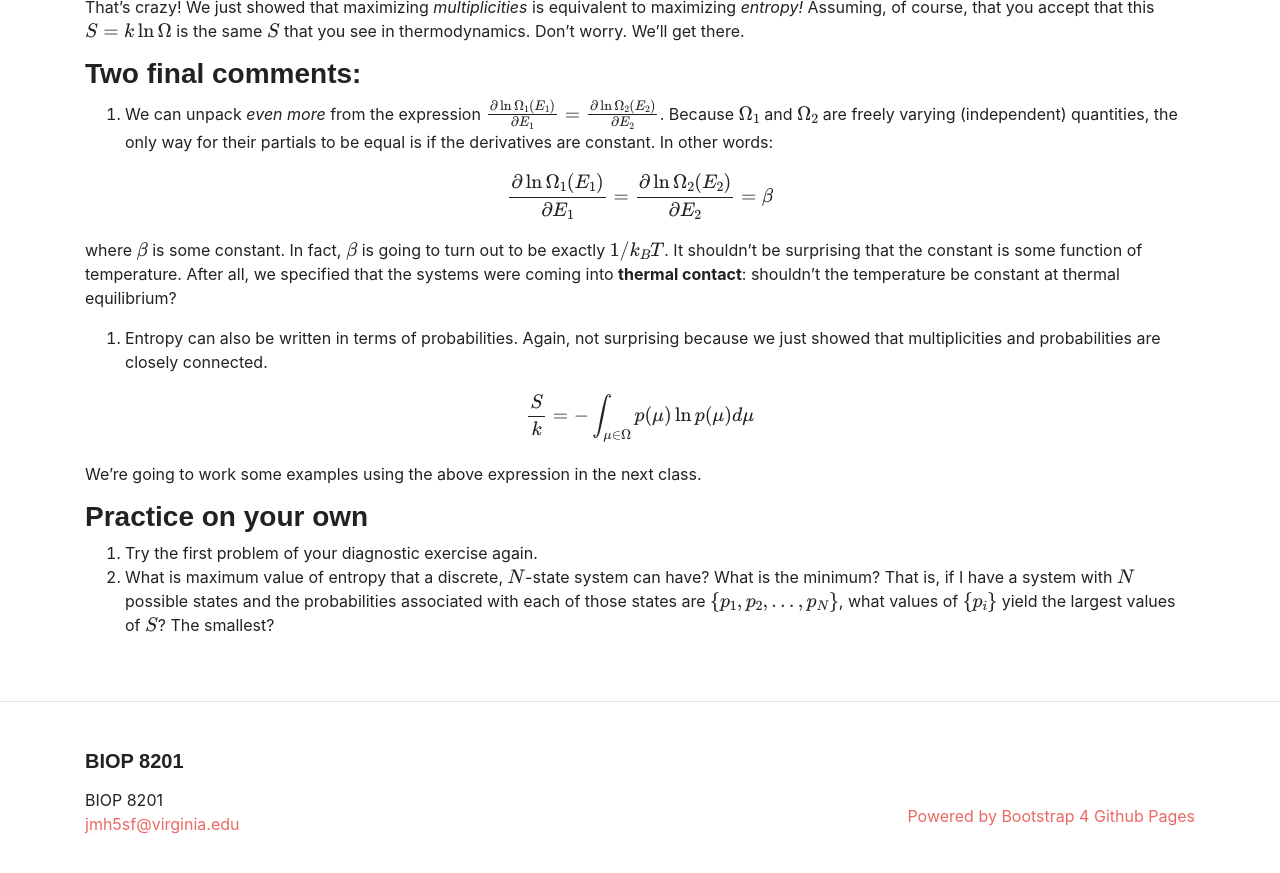
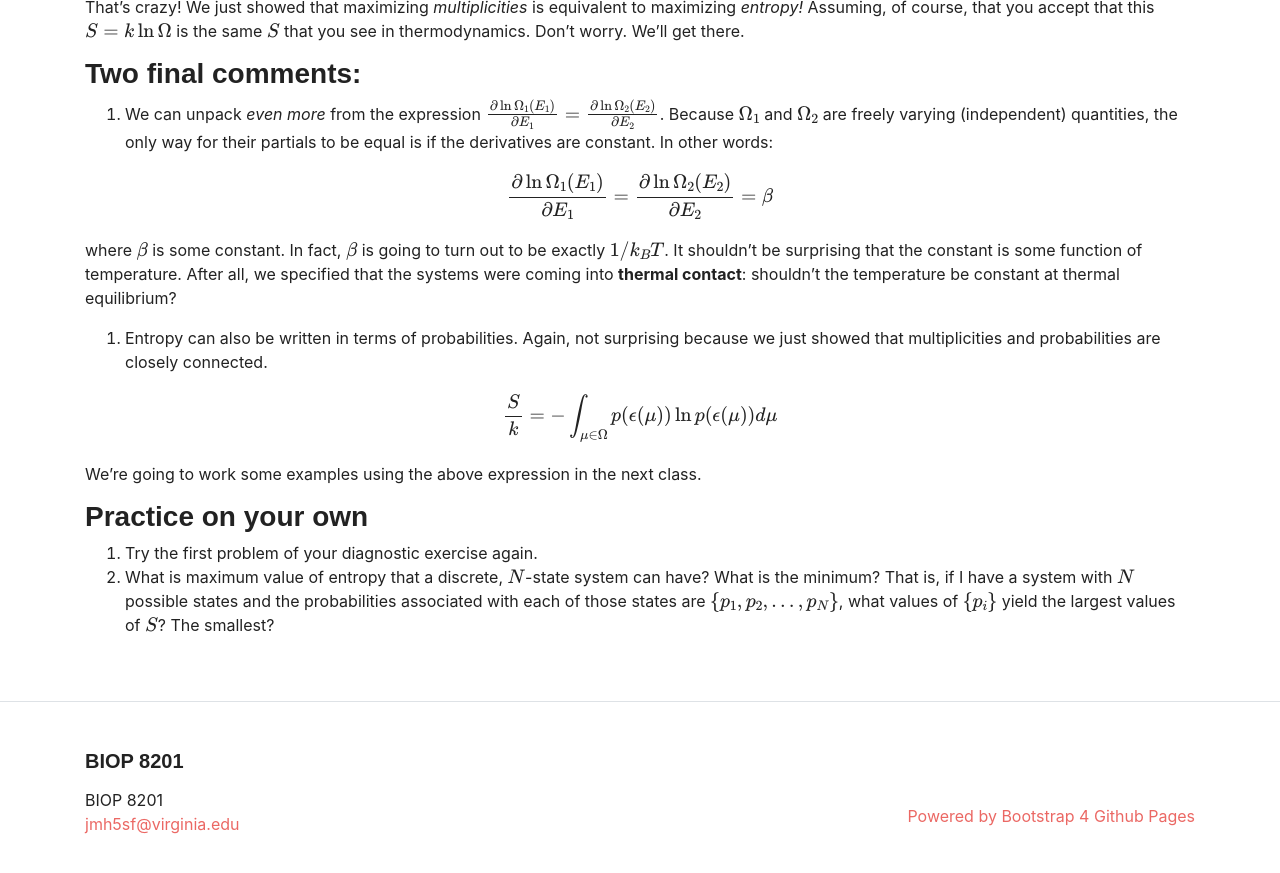
Before and after one commit to jmhays/biop-web, a Jekyll site: the page built from lectures/Lecture3.md, in a window 1280 px wide and 900 px high, scrolled down 3646 px. Shown: the top 873 px of the window. Built offline with Jekyll 4.4.1, drawn with Linux system fonts in a browser that asks for light colours; some web fonts are replaced; formulas are drawn with MathJax 3.

Commit message:
fix entropy typo

```diff
--- a/lectures/Lecture3.md
+++ b/lectures/Lecture3.md
@@ -152,7 +152,7 @@ where $$\beta$$ is some constant. In fact, $$\beta$$ is going to turn out to be
 
 2. Entropy can also be written in terms of probabilities. Again, not surprising because we just showed that multiplicities and probabilities are closely connected.
 
-$$\frac{S}{k} = -\int_{\mu\in\Omega} p(\mu)\ln p(\mu) d\mu$$
+$$\frac{S}{k} = -\int_{\mu\in\Omega} p(\epsilon(\mu))\ln p(\epsilon(\mu)) d\mu$$
 
   We're going to work some examples using the above expression in the next class.
 
```
